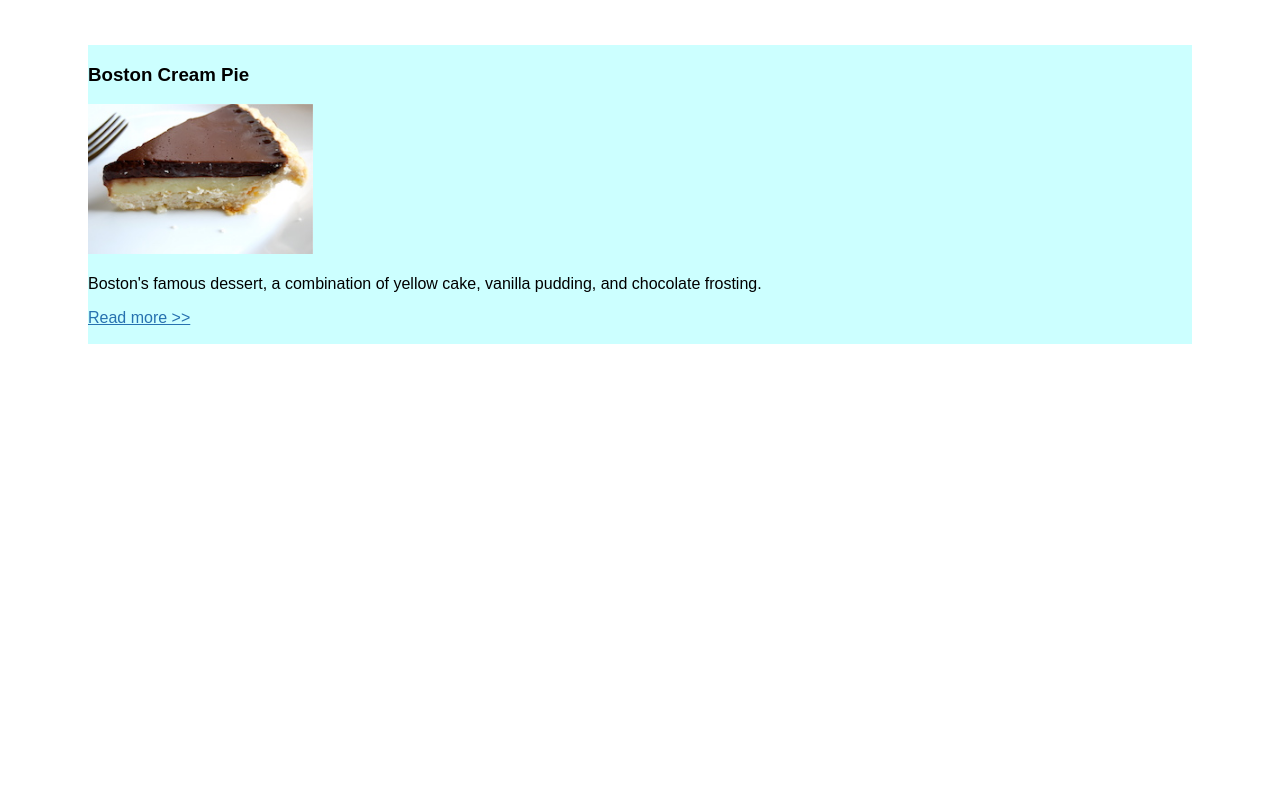
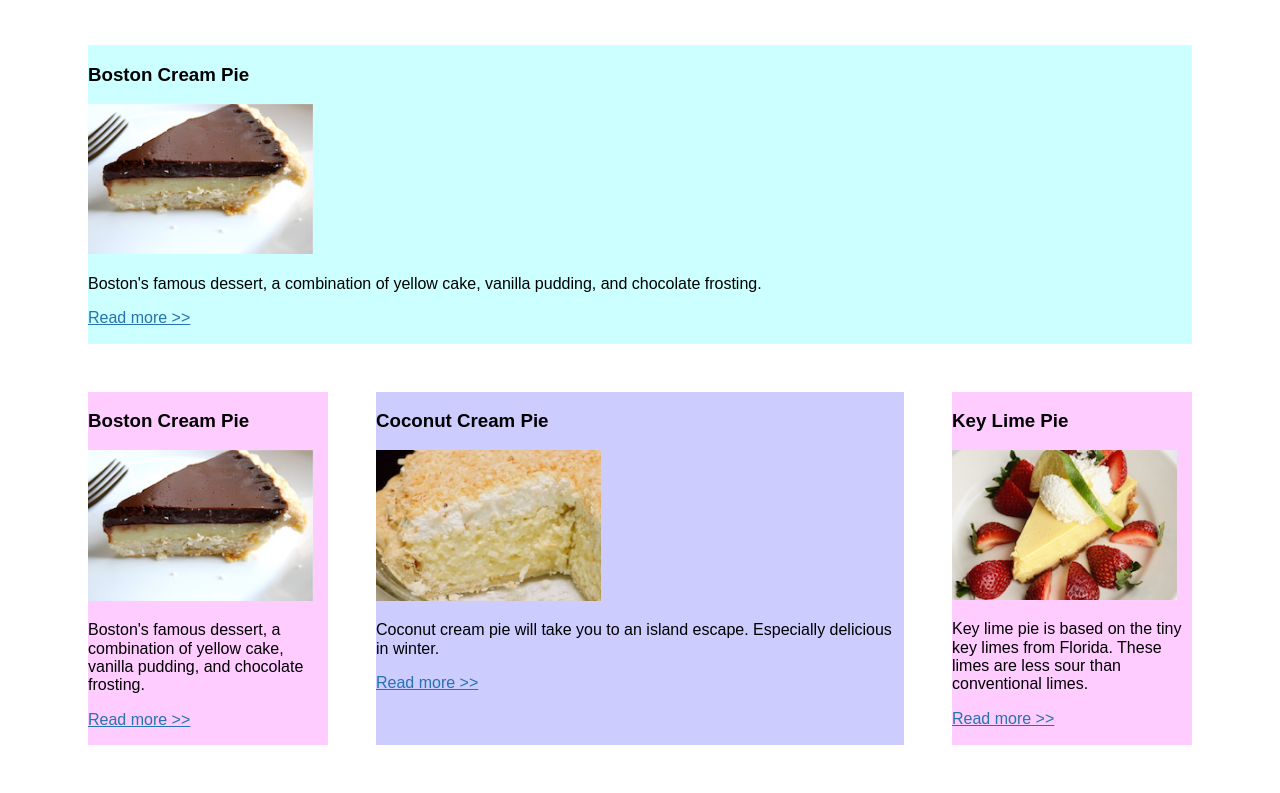
Before and after one commit to em-rich3/front-end-masters, a plain HTML site: page Responsive Web Design with Flexbox and CSS Grid - Jen Kramer/3-flexbox-grid/flexbox.html in a window 1280 px wide. Shown: the part 1122-1915 px from the top of the page. Before the commit the page ends 1514 px from the top, so only its background shows below. Drawn offline with Linux system fonts and the light colour scheme.

Commit message:
added 5th row

```diff
--- a/Responsive Web Design with Flexbox and CSS Grid - Jen Kramer/3-flexbox-grid/css/flexbox.css
+++ b/Responsive Web Design with Flexbox and CSS Grid - Jen Kramer/3-flexbox-grid/css/flexbox.css
@@ -48,11 +48,13 @@ html {
       background-color: #ffc;
   }
 
-  .col-2 {
+  .col-2,
+  .col-6-3 {
     background-color: #ccf;
 }
 
-.col-3 {
+.col-3,
+.col-3-6 {
     background-color: #fcf;
 }
 
@@ -63,7 +65,8 @@ html {
   /* Mobile Landscape Screen Sizes */
   @media only screen and (min-width: 480px)  {
     .col-1-2,
-    .col-2 {
+    .col-2,
+    .col-3-6 {
         flex: 0 0 44%;
     }
 
@@ -73,17 +76,29 @@ html {
         flex: 0 0 92%;
     }
 
+    .col-6-3 {
+        flex: 0 0 92;
+        order: -1;
+    }
+
+
   }
   /* Desktop screen Sizes */
   @media only screen and (min-width: 768px) {
     .col-1-2,
-    .col-1-4 {
+    .col-1-4,
+    .col-3-6 {
         flex: 0 0 20%;
 
     }
 
     .col-2 {
         flex: 0 0 44%;
+    }
+
+    .col-6-3 {
+        flex: 0 0 44%;
+        order: 0;
     }
 
     .col-3 {
--- a/Responsive Web Design with Flexbox and CSS Grid - Jen Kramer/3-flexbox-grid/flexbox.html
+++ b/Responsive Web Design with Flexbox and CSS Grid - Jen Kramer/3-flexbox-grid/flexbox.html
@@ -75,7 +75,28 @@
 			    <p>Boston's famous dessert, a combination of yellow cake, vanilla pudding, and chocolate frosting.</p>
 			    <p><a href="http://www.foodnetwork.com/recipes/boston-cream-pie-recipe0-1908702">Read more &gt;&gt;</a></p>
 			</article>
-		</div>
-	</div>
+        </div>
+<!-- row 5, sm-lg-sm 3 boxes -->
+<div class="row">
+    <article class="col-3-6">
+        <h3>Boston Cream Pie</h3>
+        <img src="img/boston-cream.jpg" alt="Boston creme pie.">
+        <p>Boston's famous dessert, a combination of yellow cake, vanilla pudding, and chocolate frosting.</p>
+        <p><a href="http://www.foodnetwork.com/recipes/boston-cream-pie-recipe0-1908702">Read more &gt;&gt;</a></p>
+    </article>
+    <article class="col-6-3">
+        <h3>Coconut Cream Pie</h3>
+        <img src="img/coconut-cream.jpg" alt="Coconut cream pie.">
+        <p>Coconut cream pie will take you to an island escape. Especially delicious in winter.</p>
+        <p><a href="https://www.favfamilyrecipes.com/coconut-cream-pie-2/">Read more &gt;&gt;</a></p>
+    </article>
+    <article class="col-3-6">
+        <h3>Key Lime Pie</h3>
+        <img src="img/keylime-pie.jpg" alt="Key lime pie.">
+        <p>Key lime pie is based on the tiny key limes from Florida. These limes are less sour than conventional limes. </p>
+        <p><a href="https://www.epicurious.com/recipes/food/views/key-lime-pie-108125" target="_blank">Read more &gt;&gt;</a></p>
+    </article>
+</div>
+</div>
 </body>
 </html>
```
